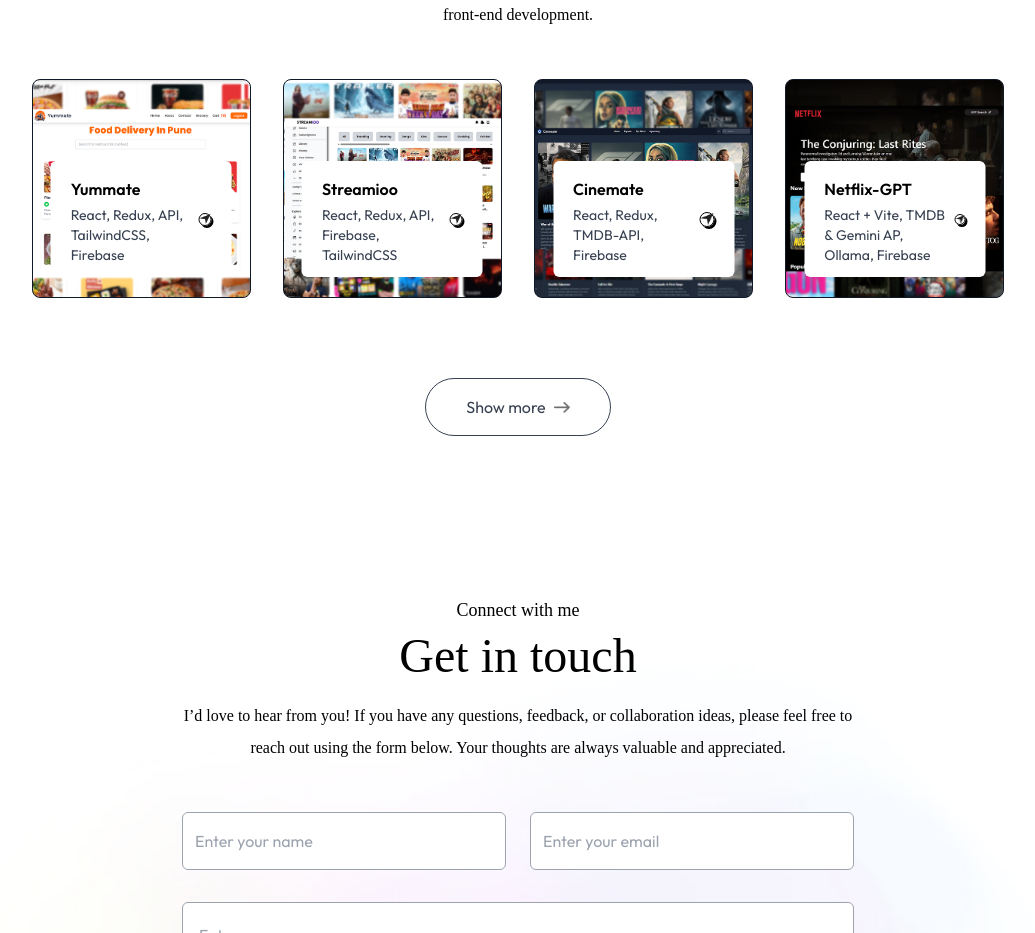
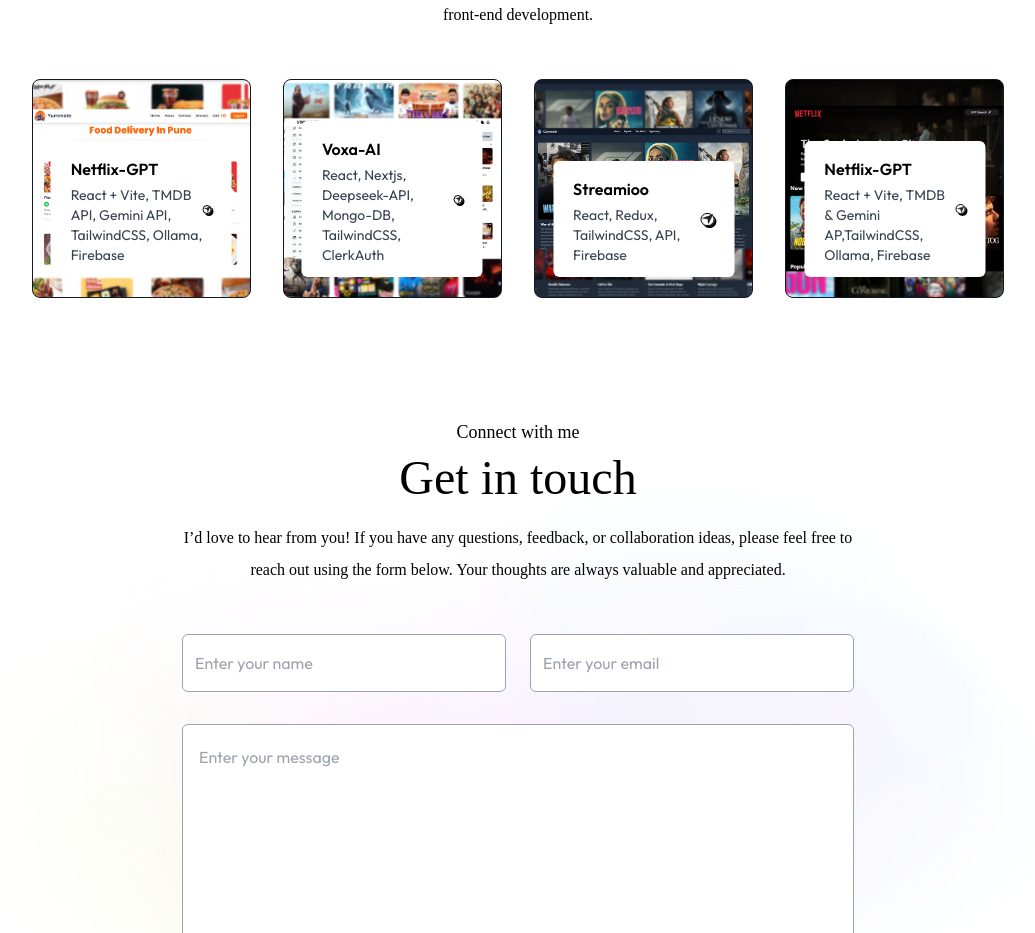
Before and after one commit to chandan-16/chandan-gautam, a Next.js app: page / in a window 1280 px wide. Shown: the part 2800-3733 px from the top of the page, without its empty margins (122-1157 px from the left). Built offline with nearby package versions, Linux system fonts and the light colour scheme; a web font is replaced by a local one.

Commit message:
Re-arranging the project section

```diff
--- a/assets/assets.js
+++ b/assets/assets.js
@@ -85,24 +85,28 @@
 
 export const workData = [
     {
-        title: 'Yummate',
-        description: 'React, Redux, API, TailwindCSS, Firebase',
+        title: 'Netflix-GPT',
+        description: 'React + Vite, TMDB API, Gemini API, TailwindCSS, Ollama, Firebase',
         bgImage: '/work-1.png',
+        link: ''
+    },
+    {
+        title: 'Voxa-AI',
+        description: 'React, Nextjs, Deepseek-API, Mongo-DB, TailwindCSS, ClerkAuth',
+        bgImage: '/work-2.png',
+        link: 'https://voxa-ai-iota.vercel.app/'
     },
     {
         title: 'Streamioo',
-        description: 'React, Redux, API, Firebase, TailwindCSS',
-        bgImage: '/work-2.png',
-    },
-    {
-        title: 'Cinemate',
-        description: 'React, Redux, TMDB-API, Firebase',
+        description: 'React, Redux, TailwindCSS, API, Firebase',
         bgImage: '/work-3.png',
+        link: 'https://streamioo.netlify.app/'
     },
     {
         title: 'Netflix-GPT',
-        description: 'React + Vite, TMDB & Gemini AP, Ollama, Firebase',
+        description: 'React + Vite, TMDB & Gemini AP,TailwindCSS, Ollama, Firebase',
         bgImage: '/work-4.png',
+        link: ''
     },
 ]
 
--- a/components/Work.jsx
+++ b/components/Work.jsx
@@ -31,6 +31,7 @@
         projects showcasing my expertise in front-end development.
       </motion.p>
 
+
       <motion.div
         initial={{ opacity: 0}}
         whileInView={{ opacity: 1}}
@@ -50,14 +51,17 @@
                 <p className="text-sm text-gray-700">{project.description}</p>
               </div>
               <div className="border rounded-full border-black w-6 aspect-square flex items-center justify-center shadow-[2px_2px_0_#000] group-hover:bg-lime-300 transition">
-                <Image src={assets.send_icon} alt="" className="w-5" />
+                <a target="_blank" href={project.link}>
+                  <Image src={assets.send_icon} alt="" className="w-5" />
+                </a>
               </div>
             </div>
           </motion.div>
+
         ))}
       </motion.div>
 
-      <motion.a
+      {/* <motion.a
         initial={{opacity: 0}}
         whileInView={{opacity: 1}}
         transition={{delay: 1.1, duration: 0.5}}
@@ -72,7 +76,7 @@
           alt="right arrow"
           className="w-4"
         />{" "}
-      </motion.a>
+      </motion.a> */}
     </motion.div>
   );
 };
```
